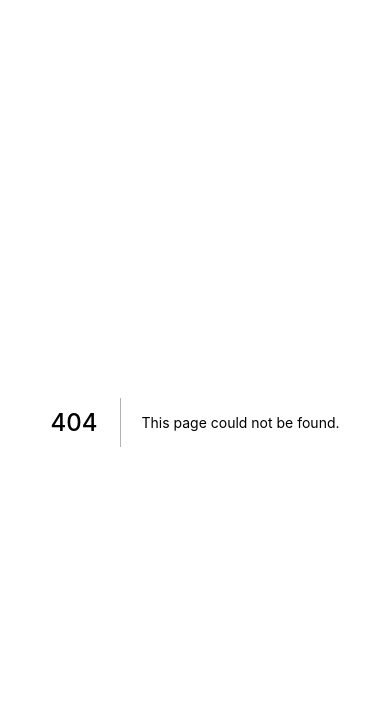
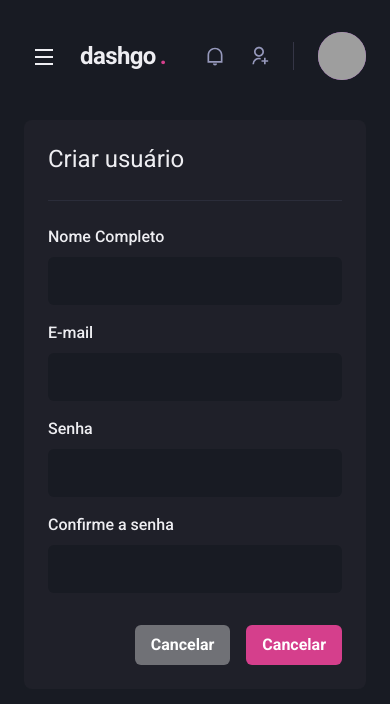
Before and after one commit to othiagomoreira/dashboardGo, a Next.js app: page /users/create in a window 390 px wide. Before the commit this address had no page. Shown: the top 704 px of the page. Built offline with nearby package versions, Linux system fonts and the light colour scheme; grey boxes are pictures that could not be loaded.

Commit message:
media query

```diff
--- /dev/null
+++ b/src/components/ActiveLink.tsx
@@ -0,0 +1,25 @@
+import Link, { LinkProps } from 'next/link';
+import { useRouter } from 'next/router';
+import { cloneElement, ReactElement } from 'react';
+
+interface ActiveLinkProps extends LinkProps {
+  children: ReactElement;
+}
+
+export const ActiveLink = ({ children, ...rest }: ActiveLinkProps) => {
+  const { asPath } = useRouter();
+
+  let isActive = false;
+
+  if (asPath === rest.href || asPath === rest.as) {
+    isActive = true;
+  }
+
+  return (
+    <Link {...rest}>
+      {cloneElement(children, {
+        color: isActive ? 'pink.400' : 'gray.50',
+      })}
+    </Link>
+  );
+};
--- a/src/components/Header/SearchBox.tsx
+++ b/src/components/Header/SearchBox.tsx
@@ -1,7 +1,14 @@
-import { Flex, Input, Icon } from '@chakra-ui/react';
+import { Flex, Input, Icon, useBreakpointValue } from '@chakra-ui/react';
 import { RiSearchLine } from 'react-icons/ri';
 
 export const SearchBox = () => {
+  const showSearchBox = useBreakpointValue({
+    base: false,
+    lg: true,
+  });
+
+  if (!showSearchBox) return null;
+
   return (
     <Flex
       as="label"
@@ -24,7 +31,7 @@ export const SearchBox = () => {
         px="4"
         mr="4"
       />
-      <Icon as={RiSearchLine} fontSize="20" />
+      <Icon as={RiSearchLine} fontSize="20" cursor="pointer" />
     </Flex>
   );
 };
--- a/src/components/Header/index.tsx
+++ b/src/components/Header/index.tsx
@@ -1,4 +1,6 @@
-import { Flex, useBreakpointValue } from '@chakra-ui/react';
+import { Flex, Icon, IconButton, useBreakpointValue } from '@chakra-ui/react';
+import { RiMenuLine } from 'react-icons/ri';
+import { useSidebarDrawer } from '../../contexts/SidebarDrawerContext';
 
 import { Logo } from './Logo';
 import { NotificationsNav } from './NotificationsNav';
@@ -6,24 +8,39 @@ import { Profile } from './Profile';
 import { SearchBox } from './SearchBox';
 
 export const Header = () => {
+  const { onOpen } = useSidebarDrawer();
+
   const isWideVersion = useBreakpointValue({
     base: false,
-    lg: true,
+    md: true,
   });
 
   return (
     <Flex
       as="header"
       w="100%"
-      maxWidth={1480}
+      maxWidth={1380}
       h="20"
       mx="auto"
       mt="4"
       px="6"
       align="center"
     >
+      {!isWideVersion && (
+        <IconButton
+          aria-label="open navigation"
+          icon={<Icon as={RiMenuLine} fontSize={24} />}
+          variant="unstyled"
+          onClick={onOpen}
+          mr="4"
+          mt="2"
+        />
+      )}
+
       <Logo />
-      {isWideVersion && <SearchBox />}
+
+      <SearchBox />
+
       <Flex align="center" ml="auto">
         <NotificationsNav />
         <Profile showProfileData={isWideVersion} />
--- a/src/components/Sidebar/NavLink.tsx
+++ b/src/components/Sidebar/NavLink.tsx
@@ -5,19 +5,23 @@ import {
   LinkProps as ChakraLinkProps,
 } from '@chakra-ui/react';
 import React from 'react';
+import { ActiveLink } from '../ActiveLink';
 
 interface NavLinkProps extends ChakraLinkProps {
   icon: React.ElementType; // Recebe os icons em forma de texto
+  children: string;
   href: string;
 }
 
-export const NavLink = ({ icon, children, ...rest }: NavLinkProps) => {
+export const NavLink = ({ icon, children, href, ...rest }: NavLinkProps) => {
   return (
+    <ActiveLink href={href} passHref>
       <ChakraLink d="flex" align="center" {...rest}>
         <Icon as={icon} fontSize="20" />
         <Text ml="4" fontWeight="medium">
           {children}
         </Text>
       </ChakraLink>
+    </ActiveLink>
   );
 };
--- a/src/components/Sidebar/index.tsx
+++ b/src/components/Sidebar/index.tsx
@@ -9,17 +9,26 @@ import {
   DrawerBody,
 } from '@chakra-ui/react';
 import React from 'react';
+import { useSidebarDrawer } from '../../contexts/SidebarDrawerContext';
 import { SidebarNav } from './SidebarNav';
 
 export const Sidebar = () => {
+  const { isOpen, onClose } = useSidebarDrawer();
+
   const isDrawerSidebar = useBreakpointValue({
     base: true,
-    lg: false,
+    md: false,
   });
 
   if (isDrawerSidebar) {
     return (
-      <Drawer isOpen={true} placement="left" onClose={() => {}}>
+      <Drawer
+        isOpen={isOpen}
+        placement="left"
+        onClose={onClose}
+        closeOnEsc
+        closeOnOverlayClick
+      >
         <DrawerOverlay>
           <DrawerContent bg="gray.800" p="4">
             <DrawerCloseButton mt="6" />
--- /dev/null
+++ b/src/contexts/SidebarDrawerContext.tsx
@@ -0,0 +1,24 @@
+import { createContext, ReactNode, useContext } from 'react';
+import { useDisclosure, UseDisclosureReturn } from '@chakra-ui/react';
+
+interface SidebarDrawerProviderProps {
+  children: ReactNode;
+}
+
+type SidebarDrawerContextData = UseDisclosureReturn;
+
+const SidebarDrawerContext = createContext({} as SidebarDrawerContextData);
+
+export const SidebarDrawerProvider = ({
+  children,
+}: SidebarDrawerProviderProps) => {
+  const disclosure = useDisclosure();
+
+  return (
+    <SidebarDrawerContext.Provider value={disclosure}>
+      {children}
+    </SidebarDrawerContext.Provider>
+  );
+};
+
+export const useSidebarDrawer = () => useContext(SidebarDrawerContext);
--- a/src/pages/_app.tsx
+++ b/src/pages/_app.tsx
@@ -2,10 +2,14 @@ import type { AppProps } from 'next/app';
 import { ChakraProvider } from '@chakra-ui/react';
 import { theme } from '../styles/theme';
 
+import { SidebarDrawerProvider } from '../contexts/SidebarDrawerContext';
+
 function MyApp({ Component, pageProps }: AppProps) {
   return (
     <ChakraProvider theme={theme}>
-      <Component {...pageProps} />
+      <SidebarDrawerProvider>
+        <Component {...pageProps} />
+      </SidebarDrawerProvider>
     </ChakraProvider>
   );
 }
--- a/src/pages/dashboard.tsx
+++ b/src/pages/dashboard.tsx
@@ -1,4 +1,4 @@
-import { Box, Flex, SimpleGrid, Text, theme } from '@chakra-ui/react';
+import { Flex, SimpleGrid } from '@chakra-ui/react';
 import { ChartContent } from '../components/Dashboard/ChartContent';
 import { Header } from '../components/Header';
 import { Sidebar } from '../components/Sidebar';
@@ -8,7 +8,7 @@ const Dashboard = () => {
     <Flex direction="column" h="100vh">
       <Header />
 
-      <Flex w="100%" my="6" maxWidth={1480} mx="auto" px="6">
+      <Flex w="100%" my="6" maxWidth={1380} mx="auto" px="6">
         <Sidebar />
 
         <SimpleGrid
--- /dev/null
+++ b/src/pages/users/create.tsx
@@ -0,0 +1,68 @@
+import {
+  Box,
+  Button,
+  Divider,
+  Flex,
+  Heading,
+  SimpleGrid,
+  VStack,
+} from '@chakra-ui/react';
+import Link from 'next/link';
+import { Input } from '../../components/Form/Input';
+import { Header } from '../../components/Header';
+import { Sidebar } from '../../components/Sidebar';
+
+const CreateUsers = () => {
+  return (
+    <Box>
+      <Header />
+
+      <Flex w="100%" my="6" maxWidth={1380} mx="auto" px="6">
+        <Sidebar />
+
+        <Box flex="1" borderRadius={8} p={['6', '8']} bgColor="gray.800">
+          <Heading size="lg" fontWeight="normal">
+            Criar usuário
+          </Heading>
+
+          <Divider my="6" borderColor="gray.700" />
+
+          <VStack spacing={['4', '6', '8']}>
+            <SimpleGrid
+              minChildWidth="240px"
+              w="100%"
+              spacing={['4', '6', '8']}
+            >
+              <Input name="name" label="Nome Completo" />
+              <Input name="email" type="email" label="E-mail" />
+            </SimpleGrid>
+
+            <SimpleGrid
+              minChildWidth="240px"
+              w="100%"
+              spacing={['4', '6', '8']}
+            >
+              <Input name="password" type="password" label="Senha" />
+              <Input
+                name="password_confirmation"
+                type="password"
+                label="Confirme a senha"
+              />
+            </SimpleGrid>
+          </VStack>
+
+          <Flex justify="flex-end" mt="8" gap="4">
+            <Link href="/users" passHref>
+              <Button as="a" colorScheme="whiteAlpha">
+                Cancelar
+              </Button>
+            </Link>
+            <Button colorScheme="pink">Cancelar</Button>
+          </Flex>
+        </Box>
+      </Flex>
+    </Box>
+  );
+};
+
+export default CreateUsers;
```
Also changed, not shown: src/components/Pagination/PaginationItem.tsx (added, +41 -0 lines), src/components/Pagination/index.tsx (added, +19 -0 lines), src/pages/users/index.tsx (added, +104 -0 lines). Lines whose indentation alone changed are shown as unchanged.
